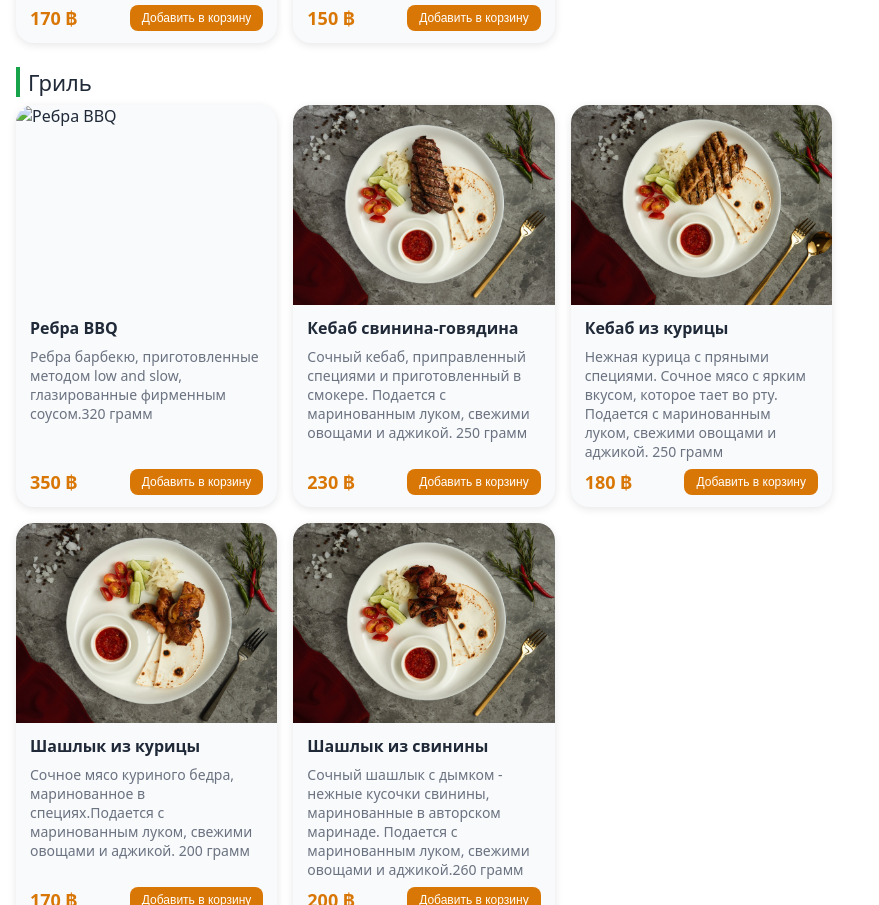
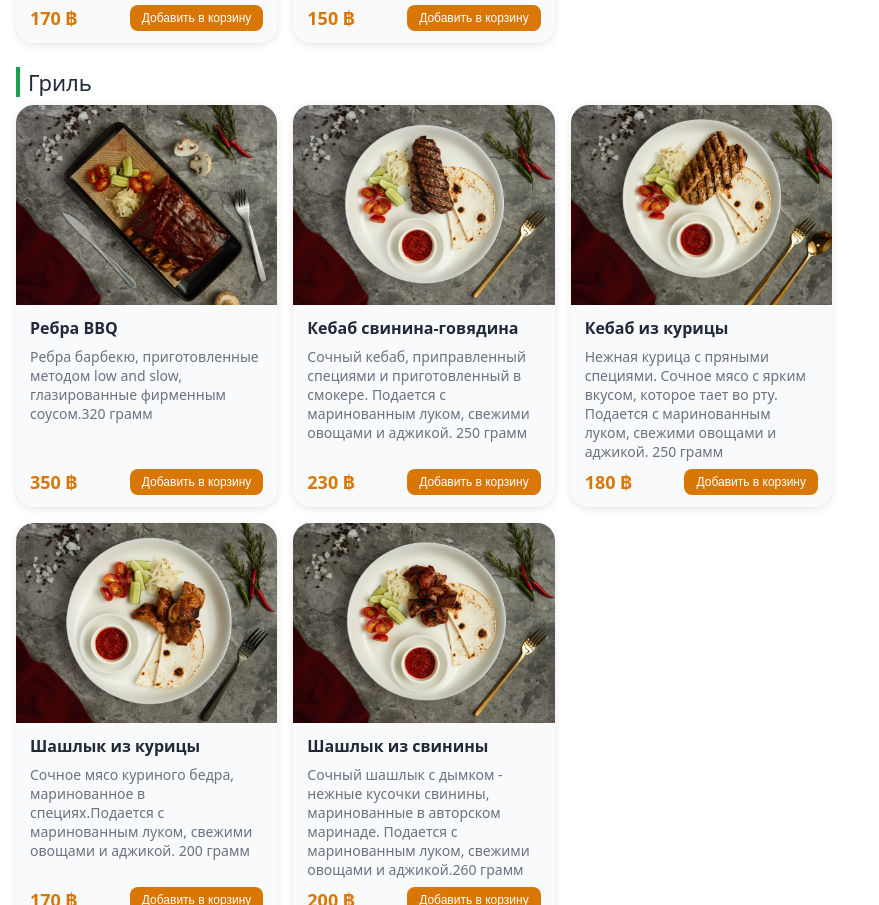
Before and after one commit to smokefactorybbq-star/mini-app, a website: page index.html in a window 1280 px wide. Shown: the part 4532-5437 px from the top of the page, without its empty margins (0-879 px from the left). Drawn offline with Linux system fonts and the light colour scheme.

Commit message:
Update index.html

```diff
--- a/index.html
+++ b/index.html
@@ -398,7 +398,7 @@
         { name: "Салат Столичный", img: "/images/stolich.jpeg", price: 150, desc: "Копченая куриная грудка, отварное яйцо, отварной картофель, соленый огурец, консервированный горошек под майонезной заправкой. 230 грамм" },
       ],
       "Гриль": [
-        { name: "Ребра BBQ", img: "/images/Rebra BBQ1.jpeg", price: 350, desc: "Ребра барбекю, приготовленные методом low and slow, глазированные фирменным соусом.320 грамм" },
+        { name: "Ребра BBQ", img: "/images/Rebra BBQ.jpeg", price: 350, desc: "Ребра барбекю, приготовленные методом low and slow, глазированные фирменным соусом.320 грамм" },
         { name: "Кебаб свинина-говядина", img: "/images/kebab pork-beef1.jpeg", price: 230, desc: "Сочный кебаб, приправленный специями и приготовленный в смокере. Подается с маринованным луком, свежими овощами и аджикой. 250 грамм" },
         { name: "Кебаб из курицы", img: "/images/kebab chicken1.jpeg", price: 180, desc: "Нежная курица с пряными специями. Сочное мясо с ярким вкусом, которое тает во рту. Подается с маринованным луком, свежими овощами и аджикой. 250 грамм" },
         { name: "Шашлык из курицы", img: "/images/shashlik iz kyrica.jpeg", price: 170, desc: "Сочное мясо куриного бедра, маринованное в специях.Подается с маринованным луком, свежими овощами и аджикой. 200 грамм" },
```
